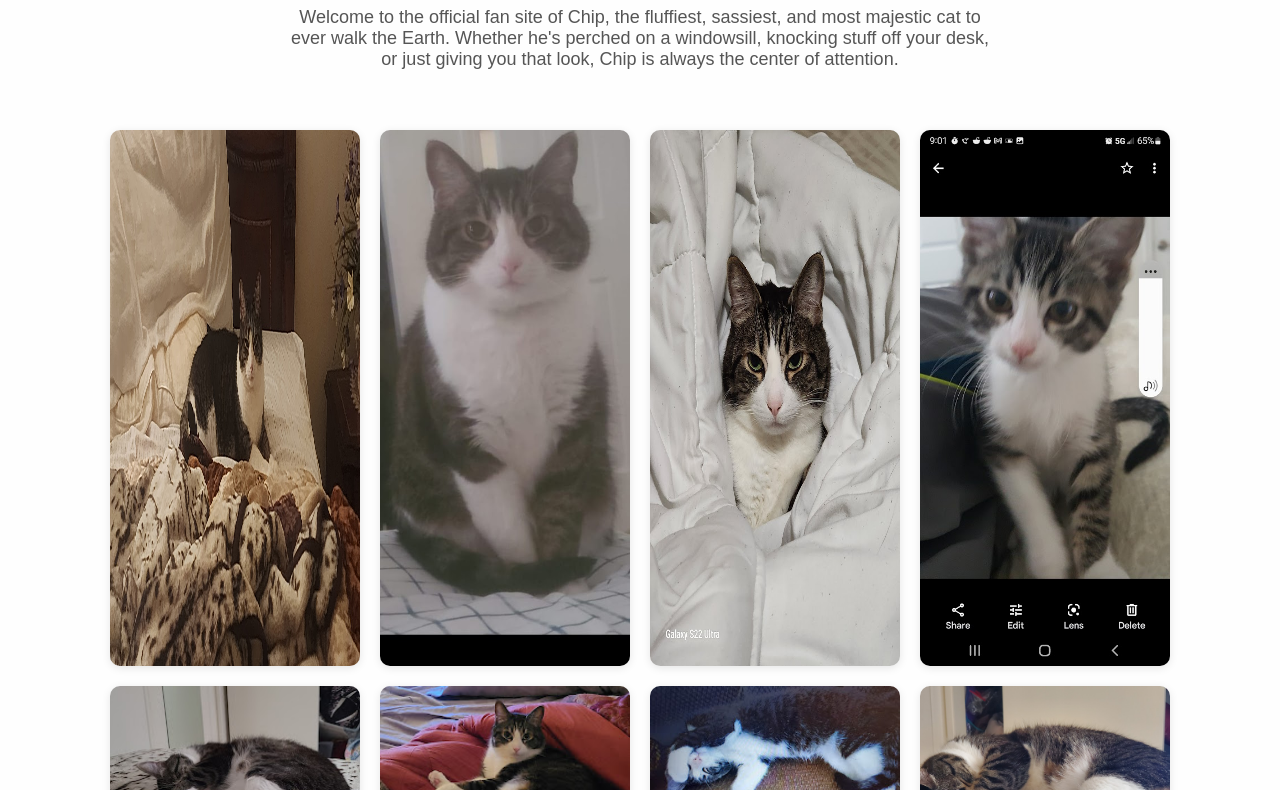
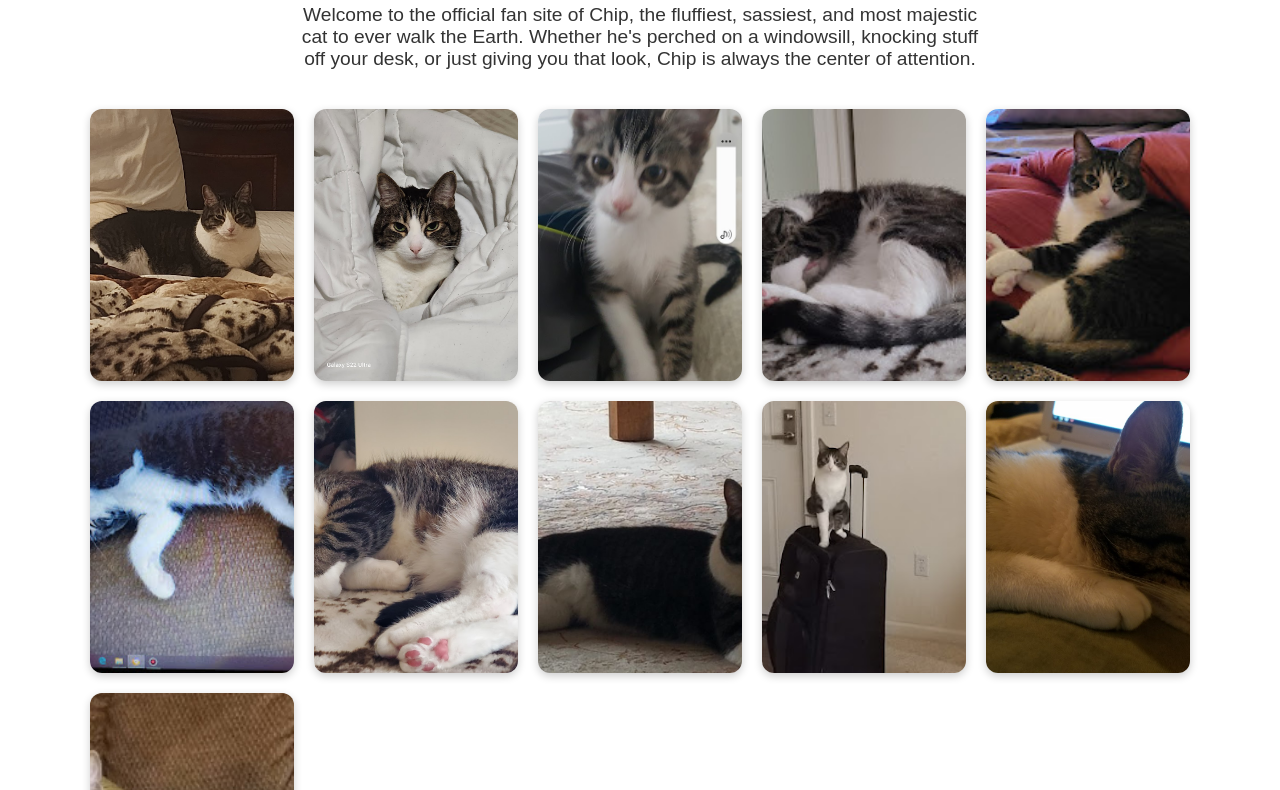
Before and after one commit to Nimadamus/hisnameischip, a plain HTML site: page index.html in a window 1280 px wide. Shown: the part 110-900 px from the top of the page. Drawn offline with Linux system fonts and the light colour scheme.

Commit message:
Update index.html

```diff
--- a/index.html
+++ b/index.html
@@ -1,68 +1,63 @@
-
 <!DOCTYPE html>
 <html lang="en">
 <head>
-    <meta charset="UTF-8">
+  <meta charset="UTF-8" />
+  <meta name="viewport" content="width=device-width, initial-scale=1" />
   <title>His Name is Chip</title>
   <style>
     body {
-            background-color: #fefefe;
       font-family: Arial, sans-serif;
-            margin: 0;
-            padding: 0;
+      background: #fff;
+      color: #333;
+      margin: 40px;
       text-align: center;
     }
     h1 {
-            color: #333;
-            margin-top: 30px;
-            font-size: 48px;
+      font-size: 3em;
+      margin-bottom: 0.2em;
     }
-        .about {
+    p.description {
+      font-size: 1.2em;
+      margin-bottom: 2em;
       max-width: 700px;
-            margin: 30px auto;
-            font-size: 18px;
-            color: #555;
+      margin-left: auto;
+      margin-right: auto;
     }
     .gallery {
-            display: flex;
-            flex-wrap: wrap;
-            justify-content: center;
-            padding: 20px;
+      display: grid;
+      grid-template-columns: repeat(auto-fit, minmax(180px, 1fr));
+      gap: 20px;
+      max-width: 1100px;
+      margin: 0 auto;
     }
     .gallery img {
-            width: 250px;
+      width: 100%;
       height: auto;
-            margin: 10px;
-            border-radius: 10px;
-            box-shadow: 0 2px 8px rgba(0,0,0,0.1);
+      border-radius: 12px;
+      box-shadow: 0 3px 8px rgba(0,0,0,0.2);
+      object-fit: cover;
+      aspect-ratio: 3 / 4;
     }
   </style>
 </head>
 <body>
   <h1>His Name is Chip</h1>
-    <div class="about">
-        <p>Welcome to the official fan site of Chip, the fluffiest, sassiest, and most majestic cat to ever walk the Earth. Whether he's perched on a windowsill, knocking stuff off your desk, or just giving you that look, Chip is always the center of attention.</p>
-    </div>
+  <p class="description">
+    Welcome to the official fan site of Chip, the fluffiest, sassiest, and most majestic cat to ever walk the Earth. Whether he's perched on a windowsill, knocking stuff off your desk, or just giving you that look, Chip is always the center of attention.
+  </p>
+
   <div class="gallery">
-        <img src="chip1.jpg" alt="Chip 1">
-        <img src="chip2.jpg" alt="Chip 2">
-        <img src="chip3.jpg" alt="Chip 3">
-        <img src="chip4.jpg" alt="Chip 4">
-        <img src="chip5.jpg" alt="Chip 5">
-        <img src="chip6.jpg" alt="Chip 6">
-        <img src="chip7.jpg" alt="Chip 7">
-        <img src="chip8.jpg" alt="Chip 8">
-        <img src="chip9.jpg" alt="Chip 9">
-        <img src="chip10.jpg" alt="Chip 10">
-        <img src="chip11.jpg" alt="Chip 11">
-        <img src="chip12.jpg" alt="Chip 12">
-        <img src="chip13.jpg" alt="Chip 13">
-        <img src="chip14.jpg" alt="Chip 14">
-        <img src="chip15.jpg" alt="Chip 15">
-        <img src="chip16.jpg" alt="Chip 16">
-        <img src="chip17.jpg" alt="Chip 17">
-        <img src="chip18.jpg" alt="Chip 18">
-
+    <img src="chip1.jpg" alt="Chip the cat 1" />
+    <img src="chip3.jpg" alt="Chip the cat 3" />
+    <img src="chip4.jpg" alt="Chip the cat 4" />
+    <img src="chip5.jpg" alt="Chip the cat 5" />
+    <img src="chip6.jpg" alt="Chip the cat 6" />
+    <img src="chip7.jpg" alt="Chip the cat 7" />
+    <img src="chip8.jpg" alt="Chip the cat 8" />
+    <img src="chip9.jpg" alt="Chip the cat 9" />
+    <img src="chip12.jpg" alt="Chip the cat 12" />
+    <img src="chip13.jpg" alt="Chip the cat 13" />
+    <img src="chip14.jpg" alt="Chip the cat 14" />
   </div>
 </body>
 </html>
```
Lines whose indentation alone changed are shown as unchanged.
